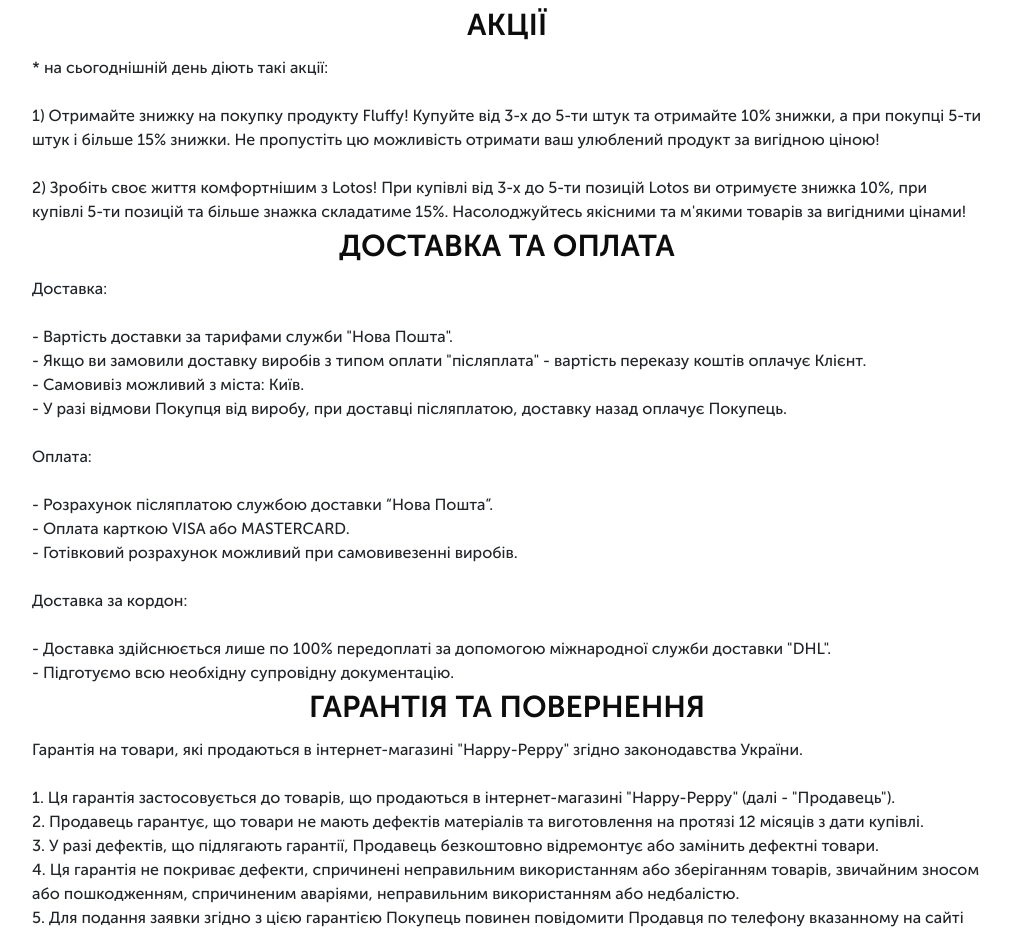
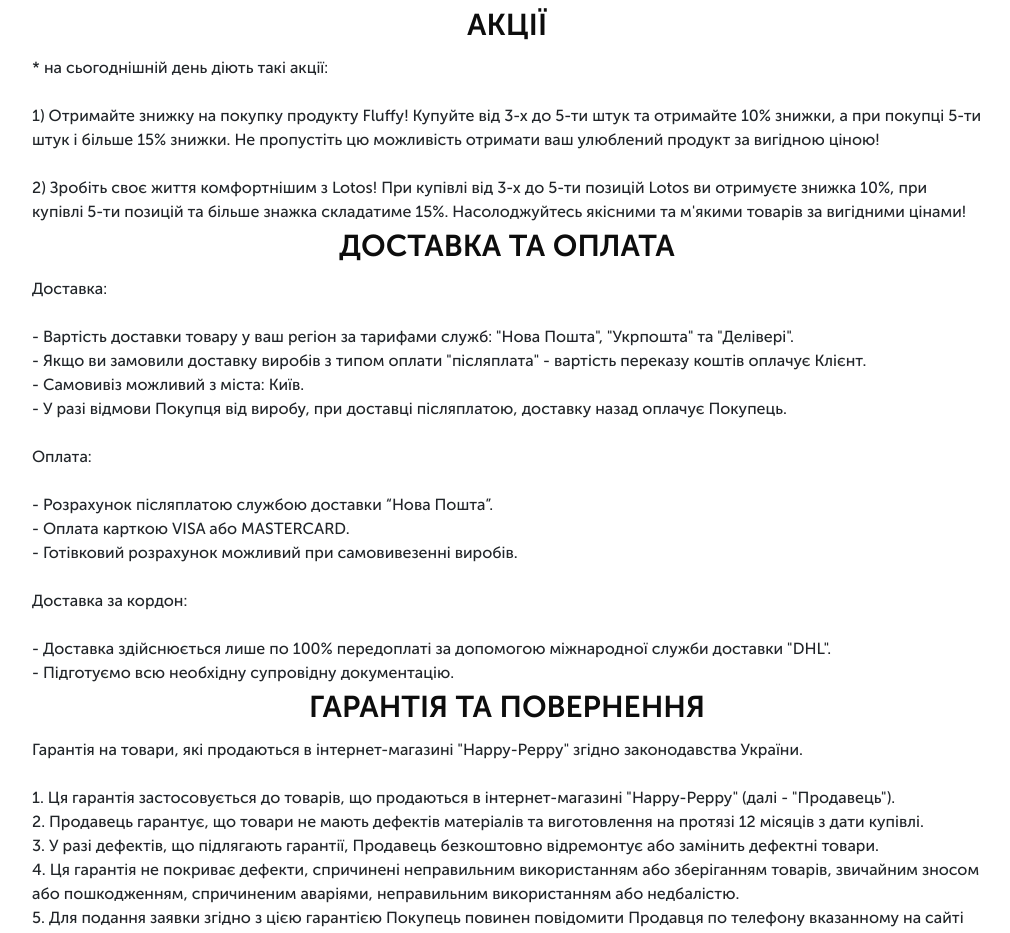
Before and after one commit to persiks/happypeppy, a website: page src/index.html in a window 1280 px wide. Shown: the part 7758-8691 px from the top of the page, without its empty margins (133-1143 px from the left). Drawn offline with nearby package versions, Linux system fonts and the light colour scheme.

Commit message:
12 commit

```diff
--- a/src/index.html
+++ b/src/index.html
@@ -428,7 +428,7 @@
             <div class="delivery__descr">
                 <span class="delivery__detail">Доставка:</span>
                 <br><br>
-                - Вартість доставки за тарифами служби "Нова Пошта".<br>
+                - Вартість доставки товару у ваш регіон за тарифами служб: "Нова Пошта", "Укрпошта" та "Делівері".<br>
                 - Якщо ви замовили доставку виробів з типом оплати "післяплата" - вартість переказу коштів оплачує Клієнт.<br>
                 - Самовивіз можливий з міста: Київ.<br>
                 - У разі відмови Покупця від виробу, при доставці післяплатою, доставку назад оплачує Покупець.
```
Also changed, not shown: dist/index.html.
